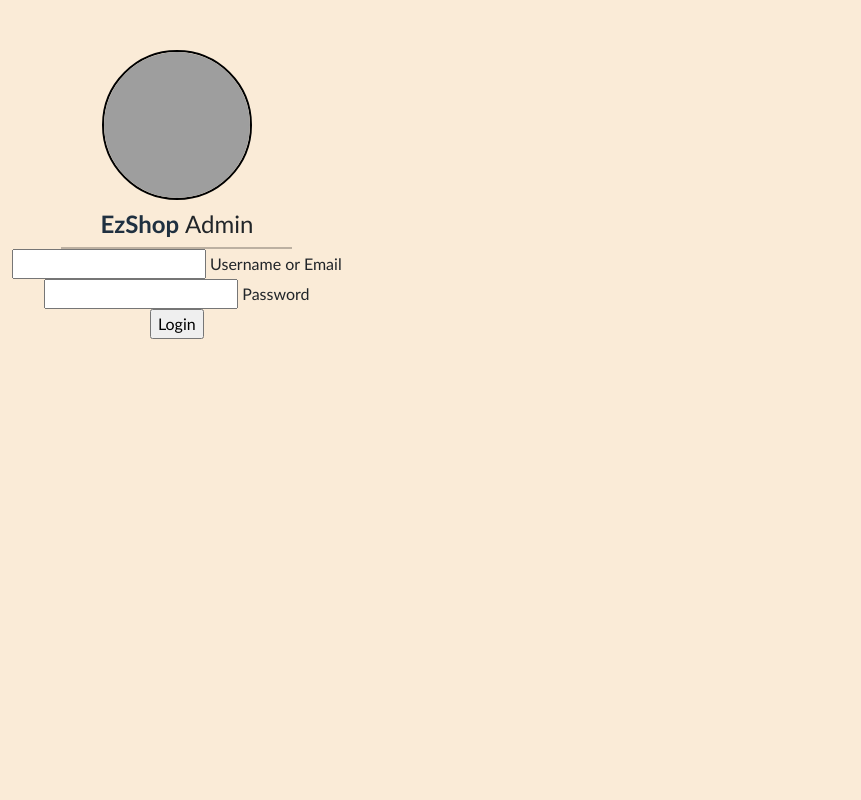
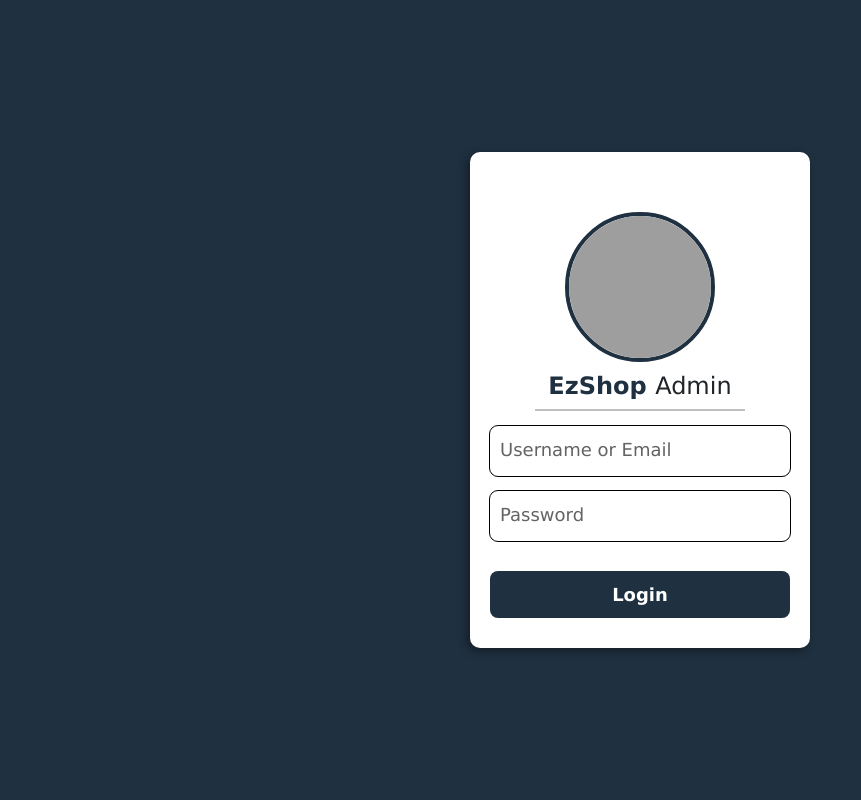
Before and after one commit to Icon061997/OjtSimplePOSRepo, a PHP site: page / in a window 1280 px wide. Shown: the whole page, without its empty margins (0-861 px from the left). Run offline with PHP 8.4, Linux system fonts and the light colour scheme; grey boxes are pictures that could not be loaded.

Commit message:
Update style.css

```diff
--- a/style.css
+++ b/style.css
@@ -1,32 +1,30 @@
-*{
-
-    font-family: 'Gill Sans', 'Gill Sans MT', Calibri, 'Trebuchet MS', sans-serif;
+body {
+    margin: 0;
+    padding: 0;
+    width: 100vw;
+    height: 100vh;
+    display: flex;
+    justify-content: center;
+    align-items: center;
+    background-color: #1f3040;
+    font-family: Verdana, Geneva, Tahoma, sans-serif;
+    box-sizing: border-box;
 }
 
-
-
-body {
-    background-color: antiquewhite;
-    overflow: hidden;
-    margin: 0;
-    min-height: 90vh;
-    justify-items: center;
+form {
+    height: fit-content;
+    width: fit-content;
+    background: white;
+    padding: 10px 20px;
+    display: flex;
+    flex-direction: column;
     justify-content: center;
-
-
+    border-radius: 10px;
+    box-shadow: -3px 3px 10px rgba(0, 0, 0, 0.4);
 }
-    .contains{
-
-        align-items: center;
-        justify-content: center;
-        margin-top: 10%;
-
-
-    }
-
 
 .container_box {
-
+    justify-content: center;
     align-items: center;
     display: flex;
     align-content: center;
@@ -34,77 +32,77 @@
 
 }
 
-.content-box {
-
-    width: fit-content;
-    height:fit-content;
-    padding: 10px;
-    border-radius: 10px;
-    box-shadow: 0px 5px 5px 0px rgb(138, 135, 135);
-    background: linear-gradient(180deg, rgba(48, 182, 254, 0.87) 0%, rgba(57, 167, 245, 0.75) 15.05%, rgba(255, 255, 255, 0.76) 100%);
-    border: 1px solid rgba(0, 0, 0, 0.1);
-    justify-content: center;
-    align-items: center;
-    border-right: none;
-    border-left: none;
-    border-bottom: none;
-
-}
-
-
-.content {
-    display: flex;
-    flex-wrap: wrap;
-    align-items: center;
-    position: relative;
-}
-
-.buttons {
-
-    text-align: center;
-    width: 100%;
-    height: 40px;
-    border-radius: 5px;
-    outline: none;
-    background-color: green;
-    color: white;
-}
-
-
-.input-box{
-
-    height: 40px;
-    width: 100%;
-    border-radius: 10px;
-    outline: none;
-    border: 2px solid rgb(112, 112, 112);
-
-}
-
-.img-box{
+.img-box {
     width: 150px;
     height: 150px;
     border-radius: 50%;
     border-color: black;
-    border: 2px solid black;
+    justify-content: center;
+    align-content: center;
+    align-items: center;
+    border: 4px solid #1f3040;
     margin-top: 50px;
 }
 
 
-input.buttons:hover{
 
-    background-color: #01ac43;
-    border-radius: 10px;
-    text-emphasis-color: black;
+.input-fields {
+    position: relative;
+    width: 300px;
+    height: 50px;
+    margin-top: 15px;
 }
 
-input.input-box:hover{
-    background-color: #e9eeef;
-    border-radius: 10px;
-    text-emphasis-color: black;
+.input-fields input {
+    width: 100%;
+    height: 100%;
+    outline: 1.4px solid black;
+    border: none;
+    border-radius: 8px;
+    padding: 5px 10px;
+    font-size: 18px;
+}
+
+.input-fields input:focus {
+    outline: 2px solid #1f3040;
 
 }
-input.input-box:focus{
-    border-radius: 10px;
-    border-bottom-color: rgba(219, 0, 0, 0.958);
+
+.input-fields input:focus+label {
+    top: -10px;
+    color: #1f3040;
+    font-size: 12px;
 }
+
+
+
+.input-fields label {
+    position: absolute;
+    top: 10px;
+    left: 5px;
+    font-size: 18px;
+    padding: 0 5px;
+    pointer-events: none;
+    transition: top .2s;
+    background-color: white;
+    color: rgb(99, 99, 99);
+}
+
+.input-fields span {
+    position: absolute;
+    top: 15px;
+    left: 400px;
+}
+
+#btn {
+    margin-top: 30px;
+    padding: 10px 20px;
+    border: none;
+    color: white;
+    background-color: #1f3040;
+    border-radius: 8px;
+    font-size: 18px;
+    font-weight: bold;
+    cursor: pointer;
+    margin-bottom: 20px;
+}
```
